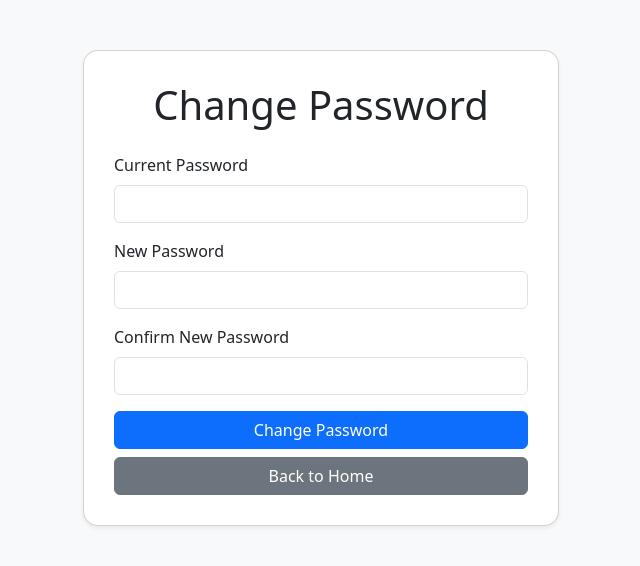
After one commit to RobertLukan/proxmox-guestos-customization, a Flask app: page /change_password in a window 1280 px wide. The commit adds this page. Shown: the top 566 px of the page, without its empty margins (319-959 px from the left). Run offline with Flask 3, Linux system fonts and the light colour scheme; the visitor is signed in with stand-in values (Sample User, id 1); some libraries are stand-ins or nearby versions.

Commit message:
security(phase4): auth, session, and config hardening
- config.py: fail fast when SECRET_KEY is unset
- Add PROXMOX_VERIFY_SSL config (default False) and use it in get_proxmox_api
- Harden session cookies (HttpOnly, SameSite=Lax, Secure behind proxy)
- Add change_password route + template; link from home page

Co-authored-by: Cursor <cursoragent@cursor.com>

```diff
--- a/app/proxmox.py
+++ b/app/proxmox.py
@@ -44,7 +44,7 @@ def get_proxmox_api():
             app.config['PROXMOX_HOST'],
             user=app.config['PROXMOX_USER'],
             password=app.config['PROXMOX_PASSWORD'],
-            verify_ssl=False,
+            verify_ssl=app.config.get('PROXMOX_VERIFY_SSL', False),
             timeout=300
         )
         return proxmox
--- a/app/routes.py
+++ b/app/routes.py
@@ -28,6 +28,26 @@ def login():
 def logout():
     logout_user()
     return redirect(url_for('index'))
+
+@app.route('/change_password', methods=['GET', 'POST'])
+@login_required
+def change_password():
+    if request.method == 'POST':
+        current_password = request.form.get('current_password', '')
+        new_password = request.form.get('new_password', '')
+        confirm_password = request.form.get('confirm_password', '')
+        if not current_user.check_password(current_password):
+            flash('Current password is incorrect.')
+        elif len(new_password) < 8:
+            flash('New password must be at least 8 characters long.')
+        elif new_password != confirm_password:
+            flash('New passwords do not match.')
+        else:
+            current_user.set_password(new_password)
+            db.session.commit()
+            flash('Password changed successfully.')
+            return redirect(url_for('index'))
+    return render_template('change_password.html')
 
 @app.route('/reconfigure_network/<vmid>/<vm_uuid>')
 @login_required
--- /dev/null
+++ b/app/templates/change_password.html
@@ -0,0 +1,58 @@
+<!DOCTYPE html>
+<html lang="en">
+<head>
+    <meta charset="UTF-8">
+    <meta name="viewport" content="width=device-width, initial-scale=1.0">
+    <title>Change Password</title>
+    <link href="{{ url_for('static', filename='css/bootstrap-5.3.0.min.css') }}" rel="stylesheet">
+    <style>
+        body {
+            background-color: #f8f9fa;
+        }
+        .container {
+            margin-top: 50px;
+            max-width: 500px;
+        }
+        .card {
+            padding: 30px;
+            border-radius: 15px;
+        }
+    </style>
+</head>
+<body>
+    <div class="container">
+        <div class="card shadow-sm">
+            <h1 class="text-center mb-4">Change Password</h1>
+            {% with messages = get_flashed_messages() %}
+            {% if messages %}
+                <div class="alert alert-warning" role="alert">
+                    {% for message in messages %}
+                    {{ message }}
+                    {% endfor %}
+                </div>
+            {% endif %}
+            {% endwith %}
+            <form method="POST" action="{{ url_for('change_password') }}">
+                <input type="hidden" name="csrf_token" value="{{ csrf_token() }}">
+                <div class="mb-3">
+                    <label for="current_password" class="form-label">Current Password</label>
+                    <input type="password" class="form-control" id="current_password" name="current_password" required>
+                </div>
+                <div class="mb-3">
+                    <label for="new_password" class="form-label">New Password</label>
+                    <input type="password" class="form-control" id="new_password" name="new_password" required>
+                </div>
+                <div class="mb-3">
+                    <label for="confirm_password" class="form-label">Confirm New Password</label>
+                    <input type="password" class="form-control" id="confirm_password" name="confirm_password" required>
+                </div>
+                <div class="d-grid gap-2">
+                    <button type="submit" class="btn btn-primary">Change Password</button>
+                    <a href="{{ url_for('index') }}" class="btn btn-secondary">Back to Home</a>
+                </div>
+            </form>
+        </div>
+    </div>
+    <script src="{{ url_for('static', filename='js/bootstrap-5.3.0.bundle.min.js') }}"></script>
+</body>
+</html>
--- a/app/templates/index.html
+++ b/app/templates/index.html
@@ -38,6 +38,11 @@
                     <a href="{{ url_for('reconfigure_existing_vm') }}" class="btn btn-secondary">Reconfigure Existing VM</a>
                 </div>
             </form>
+            <hr>
+            <div class="d-flex justify-content-between">
+                <a href="{{ url_for('change_password') }}" class="btn btn-link">Change Password</a>
+                <a href="{{ url_for('logout') }}" class="btn btn-link">Logout</a>
+            </div>
         </div>
     </div>
     <script src="{{ url_for('static', filename='js/bootstrap-5.3.0.bundle.min.js') }}"></script>
```
Also changed, not shown: app/__init__.py (+8 -0 lines), config.py (+17 -1 lines), 1 other file.
